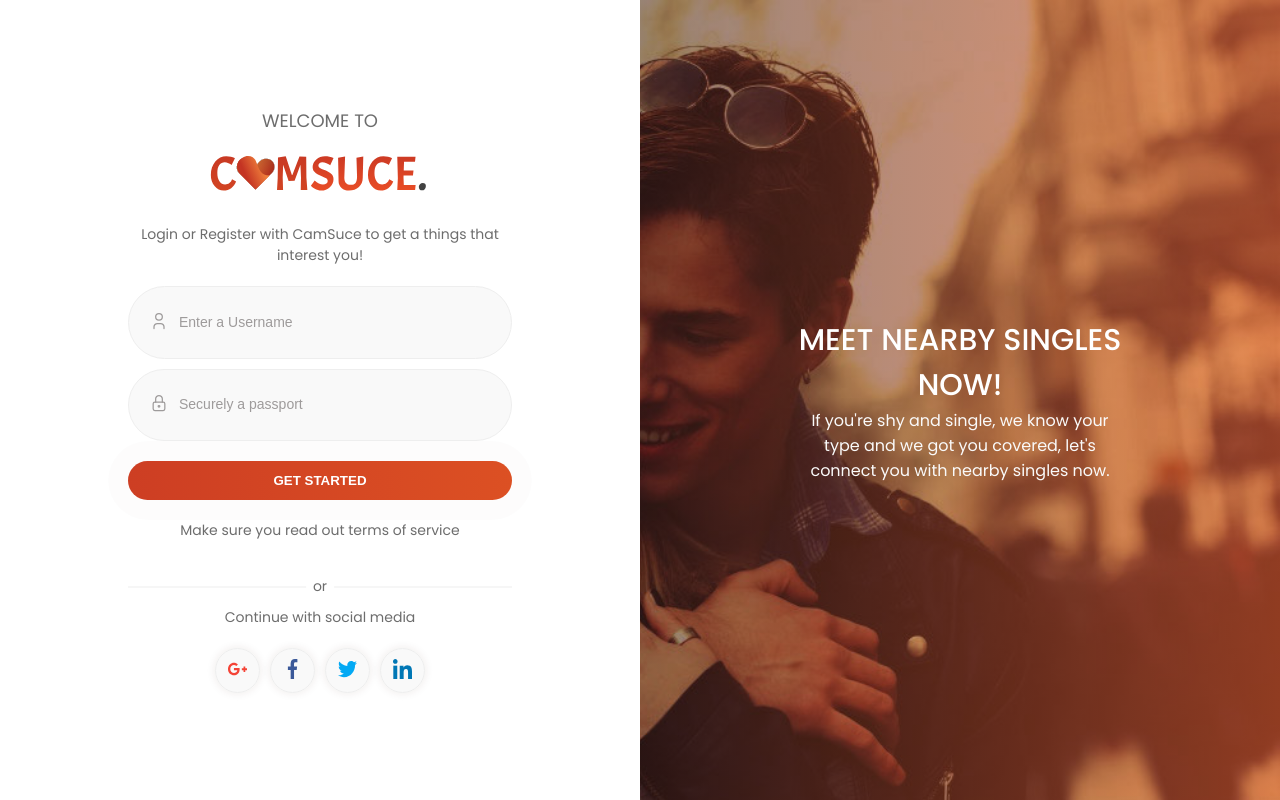
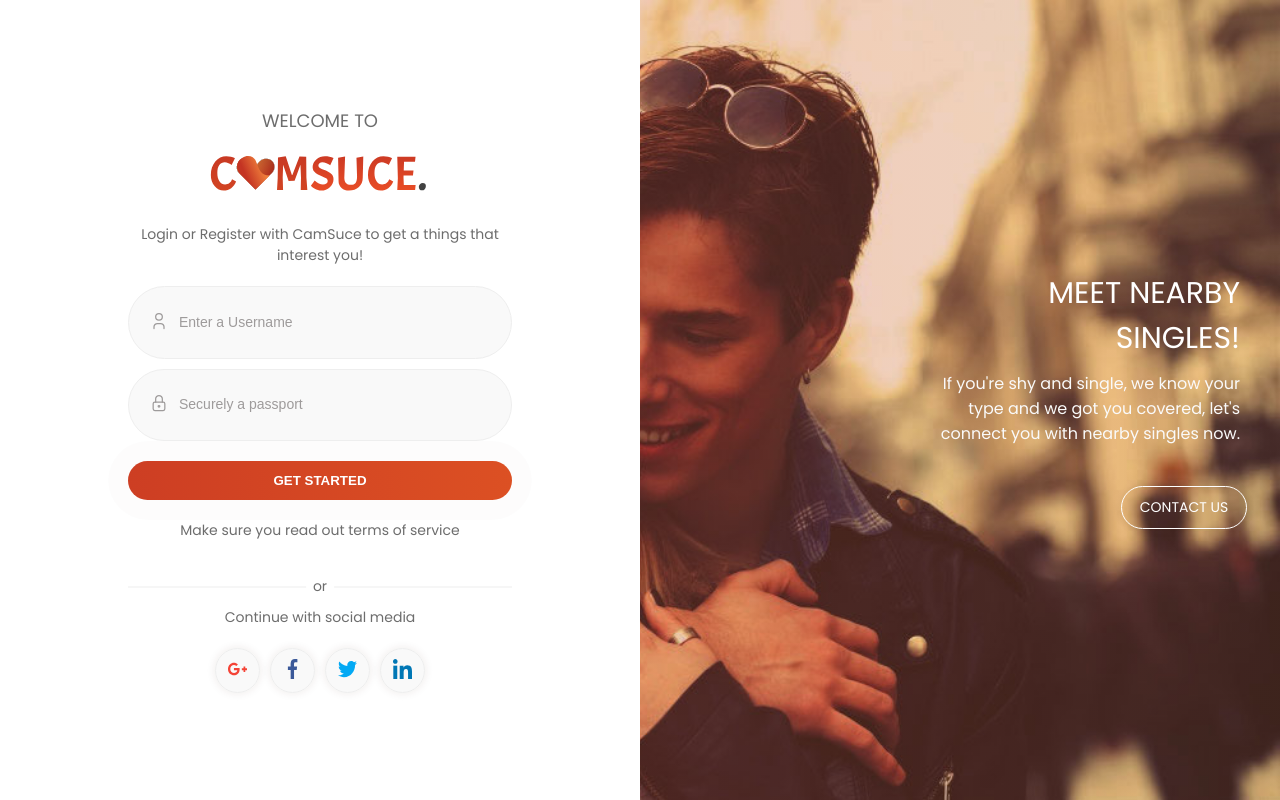
Before and after one commit to iamwavefly/camsuce, a React (Create React App) app: page / in a window 1280 px wide. Built offline with nearby package versions, Linux system fonts and the light colour scheme; no server answers.

Commit message:
update sign up page

```diff
--- a/src/component/partials/WelcomeScreen.jsx
+++ b/src/component/partials/WelcomeScreen.jsx
@@ -4,11 +4,12 @@ import '../../styles//welcome__screen.css';
 function WelcomeScreen({ userCity }) {
   return (
     <div className="welcome__screen">
-      <h1>MEET {userCity.toUpperCase()} SINGLES NOW!</h1>
+      <h1>MEET {userCity.toUpperCase()} SINGLES!</h1>
       <p>
         If you're shy and single, we know your type and we got you covered,
         let's connect you with {userCity} singles now.
       </p>
+      <a href="mailto:iamwavefly@gmail.com">CONTACT US</a>
     </div>
   );
 }
--- a/src/styles/welcome__screen.css
+++ b/src/styles/welcome__screen.css
@@ -1,7 +1,8 @@
 .welcome__screen{
   width: 100%;
   height: 100%;
-  background-image: linear-gradient(to right, rgba(54, 13, 6, 0.507), rgba(220, 81, 35, 0.602)), url('../images/join__page__banner.jpg');
+  background-image: linear-gradient(to right, rgba(205, 63, 35, 0.267),rgba(180, 63, 24, 0.219)), url('../images/join__page__banner.jpg');
+  background-blend-mode: normal;
   background-size: cover;
   background-position: right center;
   background-repeat: no-repeat;
@@ -13,14 +14,38 @@
 .welcome__screen > h1{
   color: #ffffff;
   font-size: 30px;
-  width: 60%;
-  text-align: center;
-  font-weight: 500;
+  width: 50%;
+  text-align: right;
+  font-weight: 400;
   text-transform: capitalize;
+  text-align: right;
+  margin-left: 15rem;
 }
 .welcome__screen > p{
   color: #fafafa;
   font-size: 16px;
   width: 50%;
-  text-align: center;
+  text-align: right;
+  margin-left: 15rem;
+  margin-top: 10px;
 }
+.welcome__screen > a{
+  background-color: transparent;
+  color: #ffffff;
+  margin-top: 40px;
+  padding: 10px 18px;
+  outline: none;
+  border: 1px solid #ffffff;
+  border-radius: 5rem;
+  cursor: pointer;
+  font-weight: 400;
+  box-shadow: 0 0 10px rgba(54, 28, 5, 0.089);
+  transition: all .4s ease-in;
+  text-decoration: none;
+  margin-left: 28rem;
+  font-size: 14px;
+}
+.welcome__screen > a:hover{
+  background-color: #ffffff;
+  color: var(--text-color-low);
+}
```
